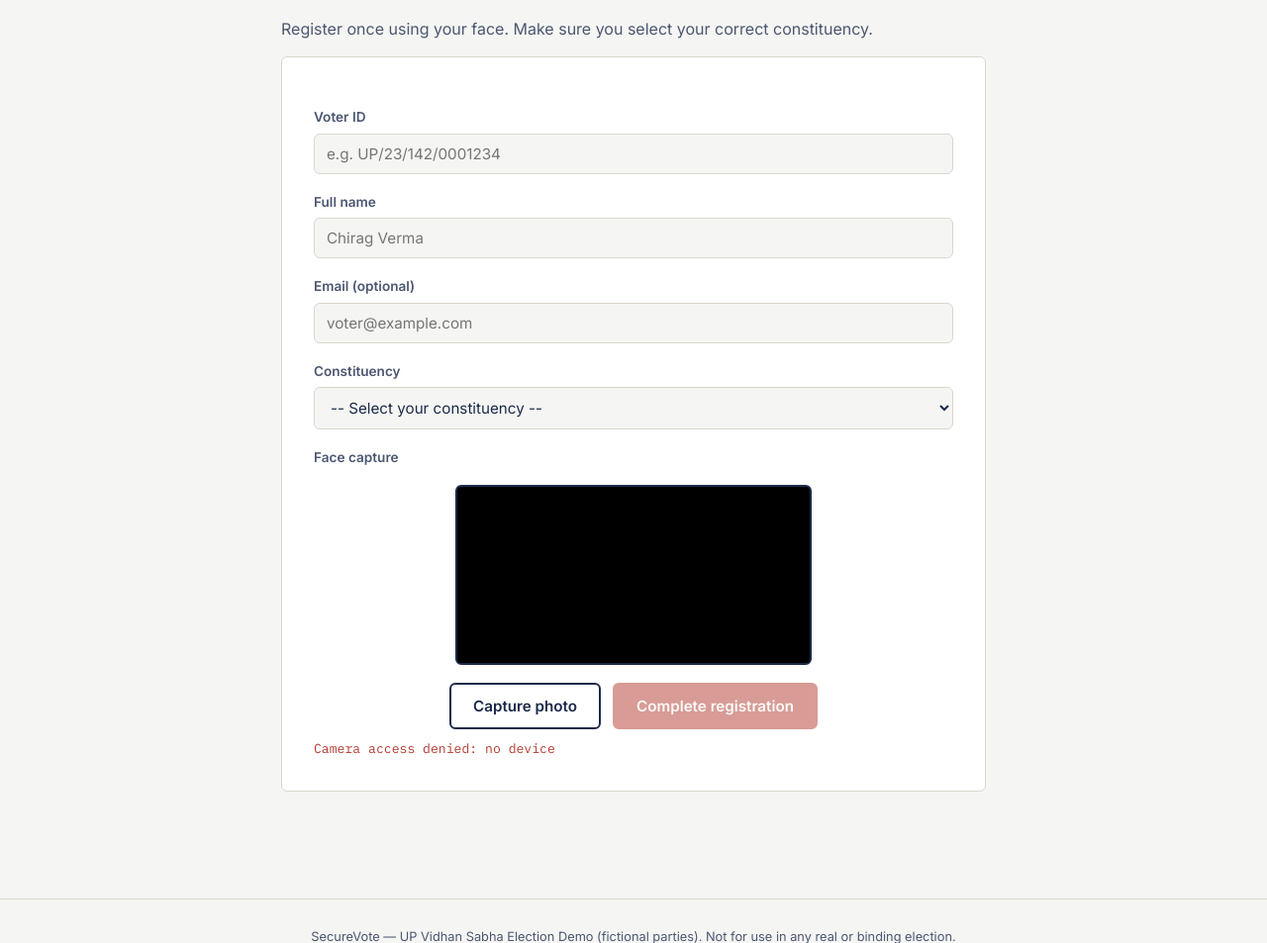
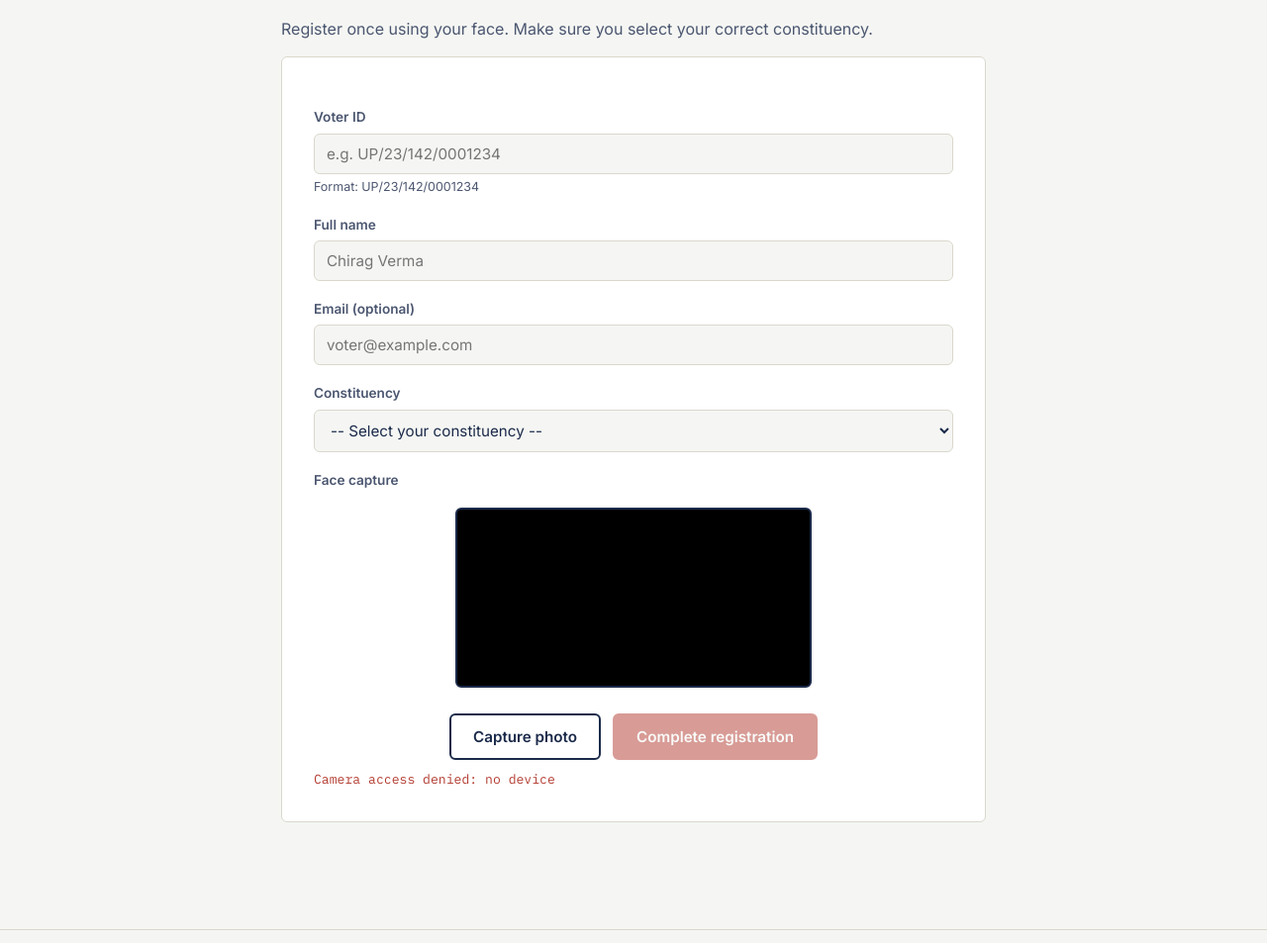
Before and after one commit to Chirag0071/Secure-vote, a FastAPI app: page /register in a window 1280 px wide. Shown: the part 171-1124 px from the top of the page at 99% size. Run offline with FastAPI, Linux system fonts and the light colour scheme; data comes from the database, SQL or seed files in the repository; parts of the project's set-up code (start-up, migrations or seed data) failed here and were passed over.

Commit message:
Update register.html: phase gating, voter ID validation, camera switch button

```diff
--- a/templates/register.html
+++ b/templates/register.html
@@ -4,9 +4,16 @@
 <h1>Voter Registration</h1>
 <p style="color:var(--ink-soft)">Register once using your face. Make sure you select your correct constituency.</p>
 
+{% if not phase_open %}
+<div class="card" style="background:#FBF7EE; border-color:var(--brass); text-align:center;">
+  <span class="badge pending" style="margin-bottom:10px;">{{ phase_label }}</span>
+  <p style="color:var(--ink-soft); margin:10px 0 0;">{{ phase_notice }}</p>
+</div>
+{% else %}
 <div class="card">
   <label for="voter_id">Voter ID</label>
   <input type="text" id="voter_id" placeholder="e.g. UP/23/142/0001234">
+  <div id="voterIdHint" style="font-size:0.78rem; color:var(--ink-soft); margin-top:4px;">Format: UP/23/142/0001234</div>
 
   <label for="name">Full name</label>
   <input type="text" id="name" placeholder="Chirag Verma">
@@ -28,6 +35,9 @@
     <video id="video" autoplay playsinline muted></video>
     <canvas id="canvas" style="display:none"></canvas>
   </div>
+  <div style="display:flex; gap:12px; justify-content:center; margin-bottom:8px;">
+    <button type="button" id="switchCameraBtn" class="secondary" style="display:none; font-size:0.8rem; padding:8px 14px;">Switch camera</button>
+  </div>
 
   <div style="display:flex; gap:12px; justify-content:center;">
     <button type="button" id="captureBtn" class="secondary">Capture photo</button>
@@ -38,10 +48,27 @@
 
 <script src="/static/js/capture.js"></script>
 <script>
+  const VOTER_ID_PATTERN = /^UP\/\d{2}\/\d{3}\/\d{7}$/;
   let capturedImage = null;
   const statusEl = document.getElementById('status');
 
-  initCamera('video').catch(err => setStatus('Camera access denied: ' + err.message, true));
+  initCamera('video', 'switchCameraBtn').catch(err => setStatus('Camera access denied: ' + err.message, true));
+
+  const voterIdInput = document.getElementById('voter_id');
+  const voterIdHint = document.getElementById('voterIdHint');
+  voterIdInput.addEventListener('input', () => {
+    const v = voterIdInput.value.trim();
+    if (!v) {
+      voterIdHint.textContent = 'Format: UP/23/142/0001234';
+      voterIdHint.style.color = 'var(--ink-soft)';
+    } else if (VOTER_ID_PATTERN.test(v)) {
+      voterIdHint.textContent = 'Voter ID format looks good.';
+      voterIdHint.style.color = 'var(--seal)';
+    } else {
+      voterIdHint.textContent = 'Must match format: UP/23/142/0001234';
+      voterIdHint.style.color = 'var(--stamp)';
+    }
+  });
 
   document.getElementById('captureBtn').addEventListener('click', () => {
     capturedImage = captureFrame('video', 'canvas');
@@ -56,6 +83,10 @@
     const constituency = document.getElementById('constituency').value;
     if (!voter_id || !name || !constituency || !capturedImage) {
       setStatus('Voter ID, name, constituency, and a captured photo are required.', true);
+      return;
+    }
+    if (!VOTER_ID_PATTERN.test(voter_id)) {
+      setStatus('Voter ID must match the format UP/23/142/0001234.', true);
       return;
     }
     setStatus('Submitting...', false);
@@ -75,7 +106,7 @@
           </div>
         </div>`;
     } else {
-      setStatus(result.error || 'Registration failed.', true);
+      setStatus(result.error || (result.data && result.data.detail && result.data.detail[0] && result.data.detail[0].msg) || 'Registration failed.', true);
       submitBtn.disabled = false;
     }
   });
@@ -85,4 +116,5 @@
     statusEl.className = 'status-line ' + (isErr ? 'err' : 'ok');
   }
 </script>
+{% endif %}
 {% endblock %}
```
